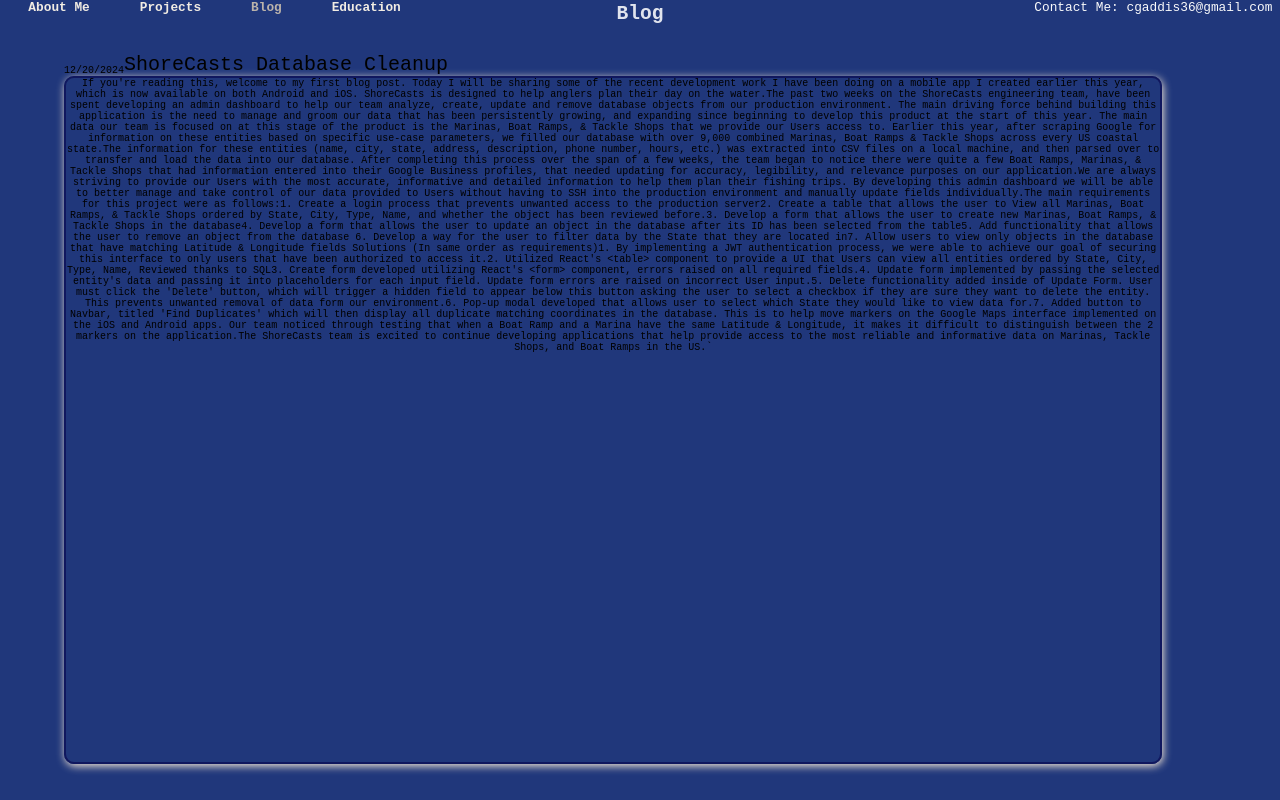
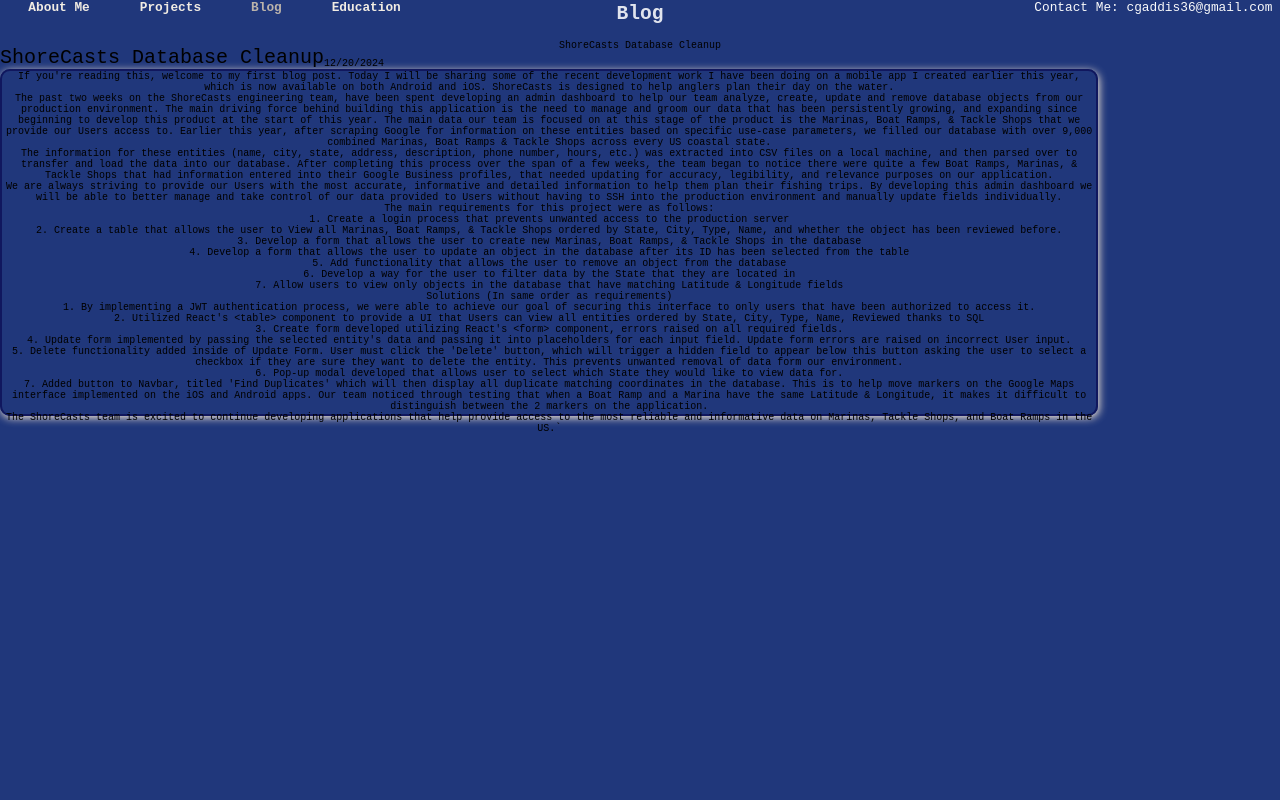
Before and after one commit to cgaddis36/portfolio-site, a React (Create React App) app: page /blog in a window 1280 px wide. Built offline with nearby package versions, Linux system fonts and the light colour scheme.

Commit message:
build out blog component

```diff
--- a/src/components/screens/blog.tsx
+++ b/src/components/screens/blog.tsx
@@ -1,4 +1,4 @@
-import React from "react"
+import React, { useState } from "react"
 import styles from '../styles/blog.module.css'
 import Post from "../../assets/types/post"
 import Header from "../features/header"
@@ -9,33 +9,51 @@
 const Blog: React.FC<Props> = ({
   posts
 }) => {
+  const [activePost, setActivePost] = useState<Post>(posts[0])
   return (
     <div className={styles.main}>
       <Header
         active={'blog'}
         title={"Blog"}
       />
+      <div className={styles.mainRow}>
+        <div className={styles.leftNav}>
           {
-        posts.map((post, index) =>
+            posts.map((post, index)=>
               <div
                 key={index}
-            className={styles.postContainer}
+                className={activePost.title == post.title ? styles.inactiveNavLink : styles.navLink}
+                onClick={()=>setActivePost(post)}
               >
+                {activePost.title}
+              </div>
+            )
+          }
+        </div>
+        <div className={styles.postContainer}>
           <div className={styles.topRow}>
+            <div className={styles.title}>
+              {activePost.title}
+            </div>
             <div className={styles.date}>
-                {post.date}
-              </div>
-              <div className={styles.title}>
-                {post.title}
+              {activePost.date}
             </div>
           </div>
           <div className={styles.body}>
-              {post.body}
+            {
+              activePost.body.map((line, index)=>
+                <div
+                  key={index}
+                  className={styles.postLine}
+                >
+                  {line}
+                </div>
+              )
+            }
+          </div>
+        </div>
       </div>
     </div>
   )
 }
-    </div>
-  )
-}
 export default Blog
```
Lines whose indentation alone changed are shown as unchanged.
